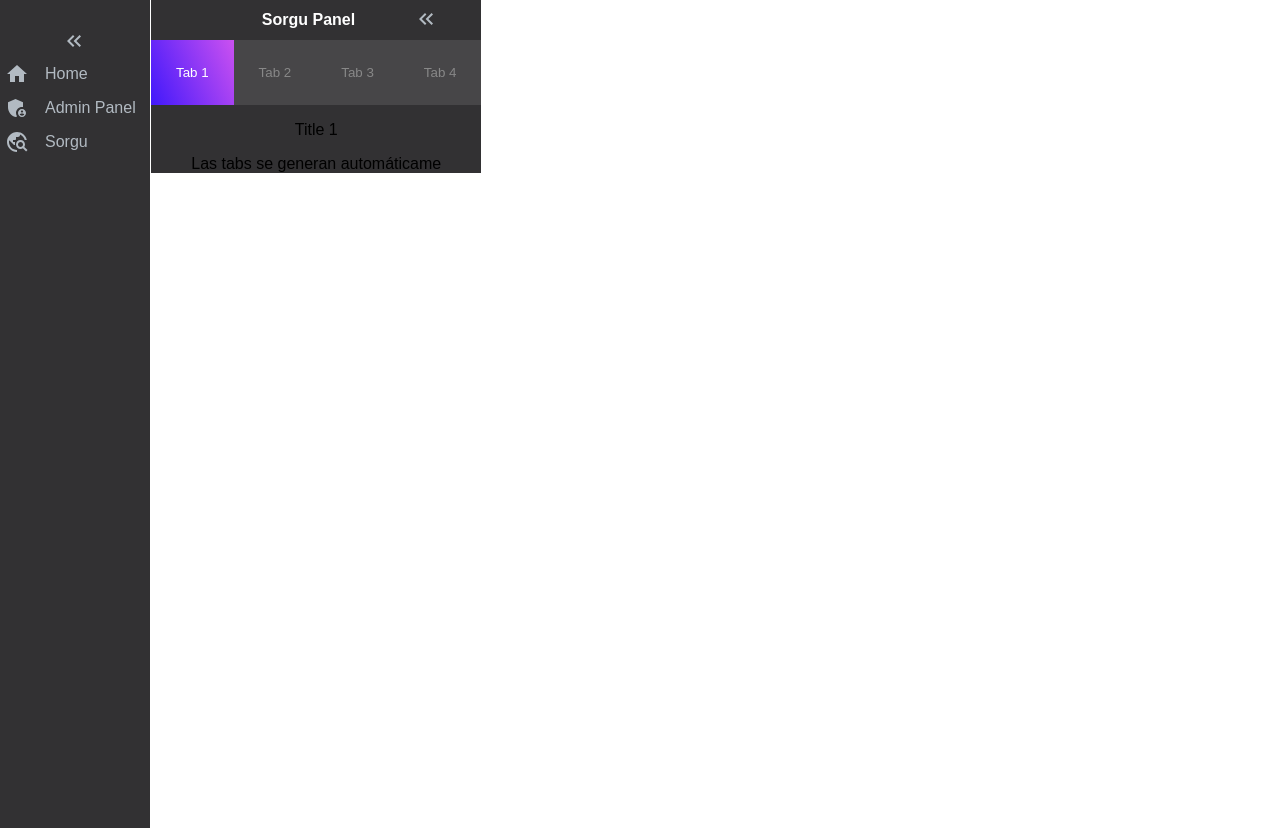
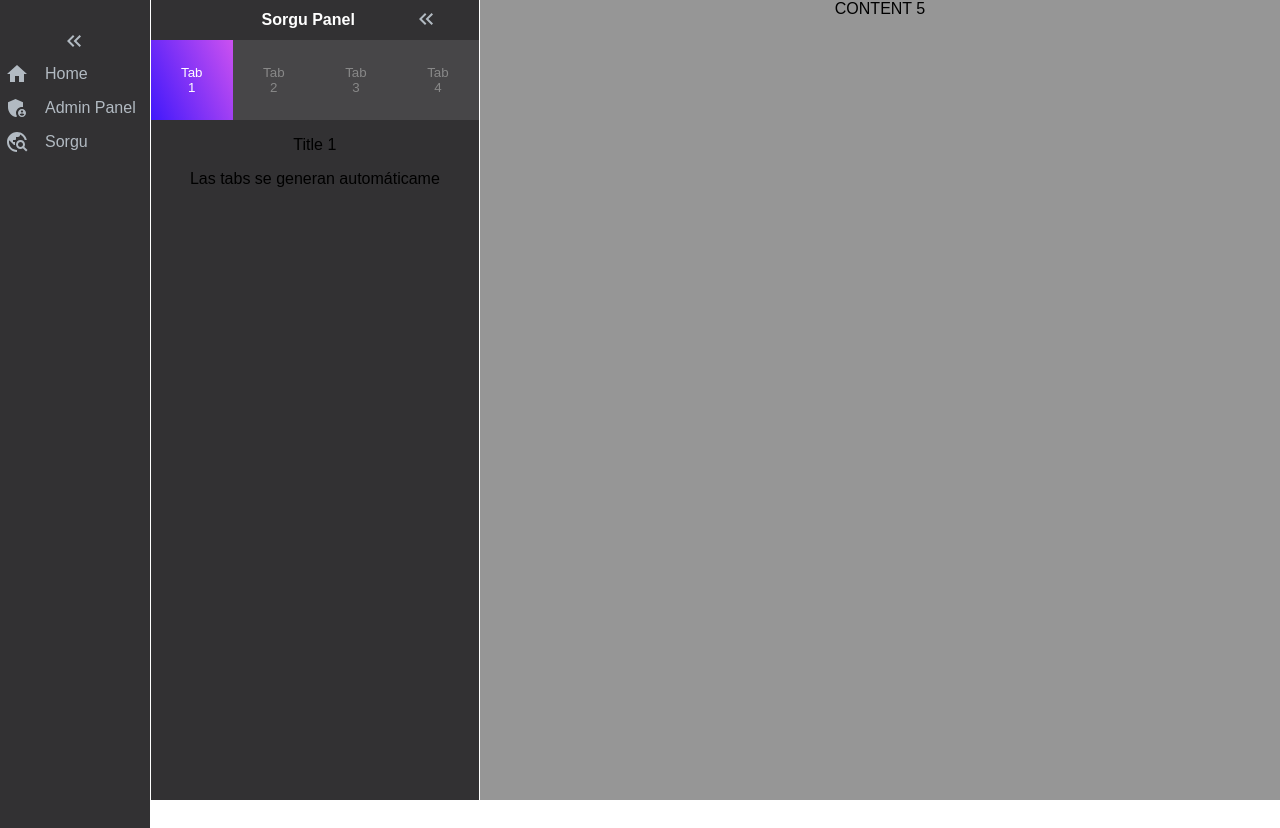
Before and after one commit to outputtxt/geo-frontend, a React (Create React App) app: page /Sorgu in a window 1280 px wide. Built offline with nearby package versions, Linux system fonts and the light colour scheme.

Commit message:
Update 7 files

```diff
--- /dev/null
+++ b/src/pages/CollapsePanel.js
@@ -0,0 +1,58 @@
+import { useState } from "react";
+import Card from "@mui/material/Card";
+import Collapse from "@mui/material/Collapse";
+import CardHeader from "@mui/material/CardHeader";
+import Container from "@mui/material/Container";
+import CardContent from "@mui/material/CardContent";
+import KeyboardDoubleArrowLeftIcon from "@mui/icons-material/KeyboardDoubleArrowLeft";
+import KeyboardDoubleArrowRightIcon from "@mui/icons-material/KeyboardDoubleArrowRight";
+import IconButton from "@mui/material/IconButton";
+
+const CollapsePanel = () => {
+  const [open, setOpen] = useState(true);
+  return (
+    <>
+      <Card
+        sx={{
+          minWidth: "300px",
+          border: "1px solid rgba(211,211,211,0.6)",
+        }}
+      >
+        <CardHeader
+          title="Complete Interview Preparation"
+          action={
+            <IconButton
+              onClick={() => setOpen(!open)}
+              aria-label="expand"
+              size="small"
+            >
+              {open ? (
+                <KeyboardDoubleArrowLeftIcon />
+              ) : (
+                <KeyboardDoubleArrowRightIcon />
+              )}
+            </IconButton>
+          }
+        ></CardHeader>
+        <div
+          style={{
+            backgroundColor: "rgba(211,211,211,0.4)",
+          }}
+        >
+          <Collapse
+            in={open}
+            timeout="auto"
+            unmountOnExit
+            orientation="horizontal"
+          >
+            <CardContent>
+              <Container>CONTENT</Container>
+            </CardContent>
+          </Collapse>
+        </div>
+      </Card>
+    </>
+  );
+};
+
+export default CollapsePanel;
--- a/src/pages/sorgu/SorguPanel.js
+++ b/src/pages/sorgu/SorguPanel.js
@@ -2,6 +2,7 @@ import KeyboardDoubleArrowLeftIcon from "@mui/icons-material/KeyboardDoubleArrow
 import KeyboardDoubleArrowRightIcon from "@mui/icons-material/KeyboardDoubleArrowRight";
 import { useState } from "react";
 import SorguMenu from "./menu/SorguMenu";
+import HaritaPanel from "./harita/HaritaPanel";
 import "./sorguPanel.css";
 
 const SorguPanel = () => {
@@ -16,7 +17,18 @@ const SorguPanel = () => {
   return (
     <div
       id="container"
-      style={{ borderLeft: "1px solid white", borderright: "1px solid white" }}
+      style={{
+        display: "flex",
+        margin: 0,
+        padding: 0,
+      }}
+    >
+      <div
+        id="container"
+        style={{
+          borderLeft: "1px solid white",
+          borderRight: "1px solid white",
+        }}
       >
         <div id="top" style={{ width: open ? openWidth : closedWidth }}>
           <table width={"100%"}>
@@ -45,6 +57,10 @@ const SorguPanel = () => {
 
         <div>{open ? <SorguMenu /> : <div id="bottom" />}</div>
       </div>
+      <div id="right">
+        <HaritaPanel fullScreen={open} selectedSorgu={5} />
+      </div>
+    </div>
   );
 };
 
--- /dev/null
+++ b/src/pages/sorgu/harita/HaritaPanel.js
@@ -0,0 +1,15 @@
+import { useEffect } from "react";
+
+const HaritaPanel = ({ fullScreen, selectedSorgu }) => {
+  useEffect(() => {
+    if (fullScreen) console.log("full screen");
+  }, [fullScreen]);
+
+  return (
+    <div className={fullScreen ? "container" : "container"}>
+      CONTENT {selectedSorgu}
+    </div>
+  );
+};
+
+export default HaritaPanel;
--- /dev/null
+++ b/src/pages/sorgu/harita/haritaPanel.css
@@ -0,0 +1,7 @@
+.container {
+  width: 100%!;
+  height: 100%!;
+  min-height: 100vh;
+  min-width: 100vh;
+  background-color: #969696;
+}
--- a/src/view/MainPanel.js
+++ b/src/view/MainPanel.js
@@ -5,6 +5,7 @@ import Sidebar from "./sidebar/Sidebar";
 import Home from "../pages/Home";
 import AdminPanel from "../pages/AdminPanel";
 import SorguPanel from "../pages/sorgu/SorguPanel";
+import CollapsePanel from "../pages/CollapsePanel";
 import { SideBarContext } from "../util/context/Context.js";
 
 const MainPanel = () => {
@@ -16,7 +17,8 @@ const MainPanel = () => {
       <main>
         <Routes>
           <Route path="/" element={<Home />} />
-          <Route path="/admin" element={<AdminPanel />} />
+          {/*<Route path="/admin" element={<AdminPanel />} /> */}
+          <Route path="/admin" element={<CollapsePanel />} />
           <Route path="/Sorgu" element={<SorguPanel />} />
         </Routes>
       </main>
```
Also changed, not shown: package.json (+4 -4 lines), 1 other file (tests, documents, lock files or other folders). Lines whose indentation alone changed are shown as unchanged.
